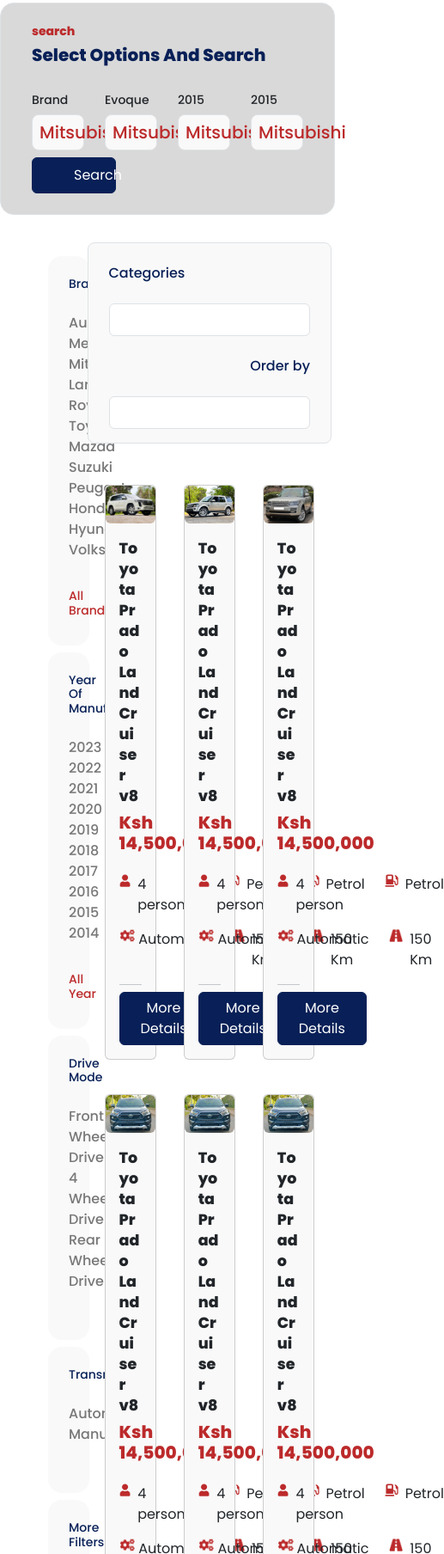
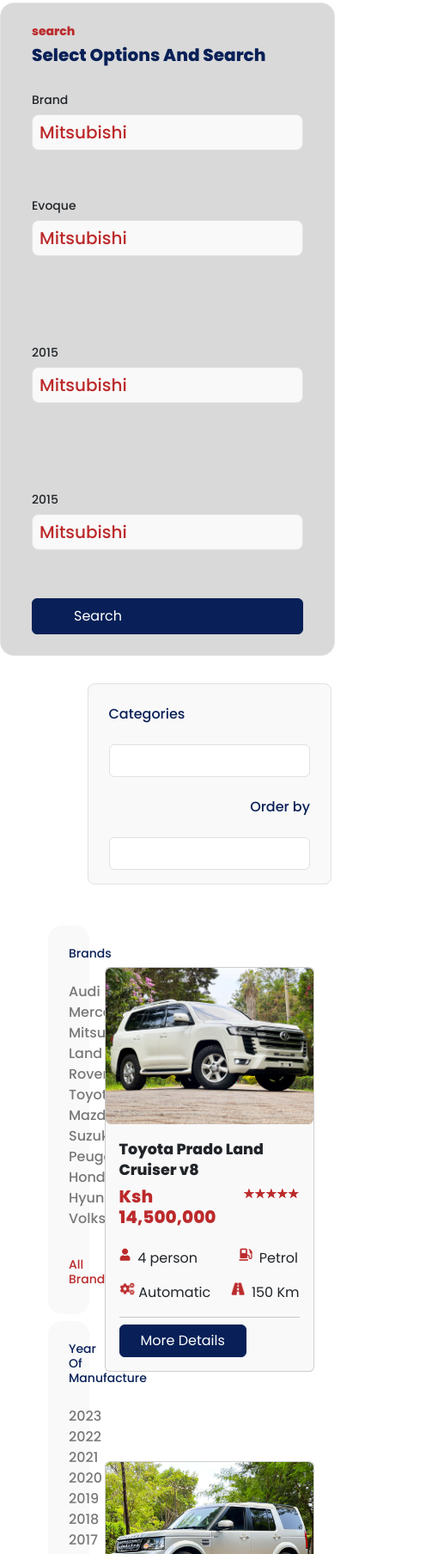
Before and after one commit to SushmaDhiman/drivesasa, a website: page marketplace.html in a window 390 px wide. Shown: the part 953-2761 px from the top of the page at 86% size, 517 px wide, since content can reach past the window. Drawn offline with nearby package versions, Linux system fonts and the light colour scheme.

Commit message:
marketplace.html

```diff
--- a/marketplace.html
+++ b/marketplace.html
@@ -65,23 +65,23 @@
                   <h6 class="text-danger fw-lighter small">search</h6>
                   <h6 class="text-primary fw-lighter">Select Options And Search</h6>
                 </div>
-                  <div class="col-3">
+                  <div class="col-12 col-md-3">
                     <h6 class="small">Brand</h6>
                     <h6 class="border text-danger rounded-3 py-2 px-2 bg-secondary">Mitsubishi</h6>
                   </div>
-                  <div class="col-3">
+                  <div class="col-12 col-md-3 py-5 py-lg-0">
                     <h6 class="small">Evoque</h6>
                     <h6 class="border text-danger rounded-3 py-2 px-2 bg-secondary">Mitsubishi</h6>
                   </div>
-                  <div class="col-3">
+                  <div class="col-12 col-md-3 py-5 py-lg-0">
                     <h6 class="small">2015</h6>
                     <h6 class="border text-danger rounded-3 py-2 px-2 bg-secondary">Mitsubishi</h6>
                   </div>
-                  <div class="col-3">
+                  <div class="col-12 col-md-3 py-5 py-lg-0">
                     <h6 class="small">2015</h6>
                     <h6 class="border text-danger rounded-3 py-2 px-2 bg-secondary">Mitsubishi</h6>
                   </div>
-                  <div class="col-3">
+                  <div class="col-12 col-md-3">
                     <button type="button" class="btn btn-primary px-5 py-2 w-100 text-start">Search</button>
                   </div>
                 </div>
@@ -89,6 +89,30 @@
                </header>
             <!-- end of header -->
             <main>
+              <!-- categories -->
+              <section class="container-fluid mt-5">
+                <div class="row">
+                  <div class="col-9 ms-auto">
+                    <form>
+                      <div class="row g-3 align-items-cente border rounded-3 pb-3 px-3 bg-secondary">
+                        <div class="col-auto">
+                          <label for="inputPassword6" class="col-form-label text-primary fw-medium">Categories</label>
+                        </div>
+                        <div class="col-auto">
+                          <input type="password" id="inputPassword6" class="form-control" aria-describedby="passwordHelpInline">
+                         </div>
+                         <div class="col-auto ms-auto">
+                          <label for="inputPassword6" class="col-form-label text-primary fw-medium">Order by</label>
+                        </div>
+                        <div class="col-auto">
+                          <input type="password" id="inputPassword6" class="form-control" aria-describedby="passwordHelpInline">
+                         </div>
+                      </div>
+                        </form>
+                  </div>
+                </div>
+              </section>
+              <!-- end of categories -->
               <!-- brands -->
               <section class="container-fluid mt-5 pb-5">
                 <div class="row">
@@ -118,24 +142,8 @@
                      </div>
                    </div>
                    <div class="col-9">
-                    <form>
-                    <div class="row g-3 align-items-cente border rounded-3 pb-3 px-3 bg-secondary">
-                      <div class="col-auto">
-                        <label for="inputPassword6" class="col-form-label text-primary fw-medium">Categories</label>
-                      </div>
-                      <div class="col-auto">
-                        <input type="password" id="inputPassword6" class="form-control" aria-describedby="passwordHelpInline">
-                       </div>
-                       <div class="col-auto ms-auto">
-                        <label for="inputPassword6" class="col-form-label text-primary fw-medium">Order by</label>
-                      </div>
-                      <div class="col-auto">
-                        <input type="password" id="inputPassword6" class="form-control" aria-describedby="passwordHelpInline">
-                       </div>
-                      </form>
-                       </div>
-                       <div class="row mt-4 cols-2 row-cols-lg-3 g-2 g-lg-4">
-                        <div class="col-4 p-3">
+                  <div class="row cols-2 row-cols-lg-3 g-2 g-lg-4">
+                        <div class="col-12 col-md-4 p-3 py-5 py-md-0">
                           <div class="card bg-secondary h-100">
                             <img src="./img/78f9913901c33a862769b86d55901a5d.png" class="rounded">
                             <div class="card-body">
@@ -173,7 +181,7 @@
                             </div>
                           </div>
                         </div>
-                        <div class="col-4 p-3">
+                        <div class="col-12 col-md-4 p-3 py-5 py-md-0">
                           <div class="card bg-secondary h-100">
                             <img src="./img/landrover.png" class="rounded">
                             <div class="card-body">
@@ -211,7 +219,7 @@
                             </div>
                           </div>
                         </div>
-                        <div class="col-4 p-3">
+                        <div class="col-12 col-md-4 p-3 py-5 py-md-0">
                           <div class="card bg-secondary h-100">
                             <img src="./img/rangrover.png" class="rounded">
                             <div class="card-body">
@@ -249,7 +257,7 @@
                             </div>
                           </div>
                         </div>
-                        <div class="col-4 p-3">
+                        <div class="col-12 col-md-4 p-3 py-5 py-md-0">
                           <div class="card bg-secondary h-100">
                             <img src="./img/fortuner.png" class="rounded">
                             <div class="card-body">
@@ -287,7 +295,7 @@
                             </div>
                           </div>
                         </div>
-                        <div class="col-4 p-3">
+                        <div class="col-12 col-md-4 p-3 py-5 py-md-0">
                           <div class="card bg-secondary h-100">
                             <img src="./img/fortuner.png" class="rounded">
                             <div class="card-body">
@@ -325,7 +333,7 @@
                             </div>
                           </div>
                         </div>
-                        <div class="col-4 p-3">
+                        <div class="col-12 col-md-4 p-3 py-5 py-md-0">
                           <div class="card bg-secondary h-100">
                             <img src="./img/fortuner.png" class="rounded">
                             <div class="card-body">
@@ -363,7 +371,7 @@
                             </div>
                           </div>
                         </div>
-                        <div class="col-4 p-3">
+                        <div class="col-12 col-md-4 p-3 py-5 py-md-0">
                           <div class="card bg-secondary h-100">
                             <img src="./img/fortuner.png" class="rounded">
                             <div class="card-body">
@@ -401,7 +409,7 @@
                             </div>
                           </div>
                         </div>
-                        <div class="col-4 p-3">
+                        <div class="col-12 col-md-4 p-3 py-5 py-md-0">
                           <div class="card bg-secondary h-100">
                             <img src="./img/fortuner.png" class="rounded">
                             <div class="card-body">
@@ -439,7 +447,7 @@
                             </div>
                           </div>
                         </div>
-                        <div class="col-4 p-3">
+                        <div class="col-12 col-md-4 p-3 py-5 py-md-0">
                           <div class="card bg-secondary h-100">
                             <img src="./img/fortuner.png" class="rounded">
                             <div class="card-body">
@@ -477,7 +485,15 @@
                             </div>
                           </div>
                         </div>
-                        <div class="col-4 border rounded-3 pb-3 px-3 bg-secondary py-4 w-100 d-flex">
+                        </div>
+                      </div>
+                    </div>
+                  </section>
+                  <!-- end of brands -->
+                  <!-- previous and next -->
+                  <section class="container-fluid pb-5">
+                    <div class="row mt-5">
+                   <div class="col-9 border rounded-3 pb-3 px-3 bg-secondary py-4 d-flex ms-auto">
                           <div class="text-primary fs-6 fw-medium">
                           <svg xmlns="http://www.w3.org/2000/svg" width="31" height="24" viewBox="0 0 31 24" fill="none">
                             <path d="M0.939341 10.9393C0.353554 11.5251 0.353554 12.4749 0.939341 13.0607L10.4853 22.6066C11.0711 23.1924 12.0208 23.1924 12.6066 22.6066C13.1924 22.0208 13.1924 21.0711 12.6066 20.4853L4.12132 12L12.6066 3.51472C13.1924 2.92893 13.1924 1.97919 12.6066 1.3934C12.0208 0.807611 11.0711 0.807611 10.4853 1.3934L0.939341 10.9393ZM31 10.5L2 10.5V13.5L31 13.5V10.5Z" fill="#BC2A2B"/>
@@ -488,13 +504,12 @@
                             <svg xmlns="http://www.w3.org/2000/svg" width="31" height="24" viewBox="0 0 31 24" fill="none">
                               <path d="M30.0607 13.0607C30.6464 12.4749 30.6464 11.5251 30.0607 10.9393L20.5147 1.3934C19.9289 0.807611 18.9792 0.807611 18.3934 1.3934C17.8076 1.97919 17.8076 2.92893 18.3934 3.51472L26.8787 12L18.3934 20.4853C17.8076 21.0711 17.8076 22.0208 18.3934 22.6066C18.9792 23.1924 19.9289 23.1924 20.5147 22.6066L30.0607 13.0607ZM0 13.5H29V10.5H0L0 13.5Z" fill="#BC2A2B"/>
                             </svg></div>
+                          </div>
                         </div>
-                       </div>
-                   </div>
-               </section>
-              <!-- end of brands -->
-
-                  <!-- footer -->
+                      </section>
+                    <!-- end of previous and next -->
+            </main>
+ <!-- footer -->
     <section class="bg-primary">
       <div class="container mb-5">
         <div class="row">
```
